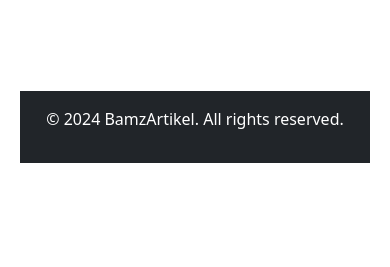
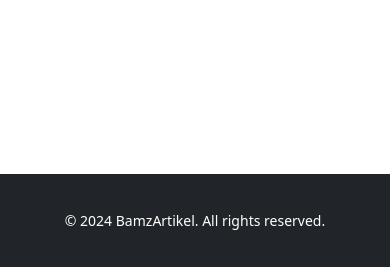
Before and after one commit to bamajaa/bamzartikel, a plain HTML site: page index.html in a window 390 px wide. Shown: the part 5127-5394 px from the top of the page. Before the commit the page ends 5310 px from the top, so only its background shows below. Drawn offline with nearby package versions, Linux system fonts and the light colour scheme.

Commit message:
Refactor style.css to include footer styles
Added footer styles and adjusted media queries.

```diff
--- a/style.css
+++ b/style.css
@@ -1,16 +1,23 @@
 html {
-    scroll-behavior: smooth; /* Membuat scroll ke menu menjadi halus */
+    scroll-behavior: smooth;
+
+}
+
+* {
+    box-sizing: border-box;
+    margin: 0;
+    padding: 0;
+
 }
 
 section {
-    overflow: hidden; /* Mencegah munculnya scrollbar horizontal saat animasi berjalan */
+    overflow: hidden;
     padding: 60px 0;
 }
 
 body {
     margin-top: 56px;
     overflow-x: hidden;
-    padding: 20px;
     user-select: none;
 }
 
@@ -185,6 +192,24 @@
 .border-merah { border-color: red !important; }
 .border-biru { border-color: blue !important; }
 
+footer {
+
+    color: white;
+    text-align: center;
+    position: relative;
+    bottom: 0;
+    width: 100%;
+    margin-top: 40px;
+    height: 50px;
+
+
+}
+.footer-main p {
+    margin: 20px;
+    font-size: 14px;
+
+}
+
 @media (max-width: 768px) {
     .jam-wrapper, #list-wrapper {
         width: 90%;
```
